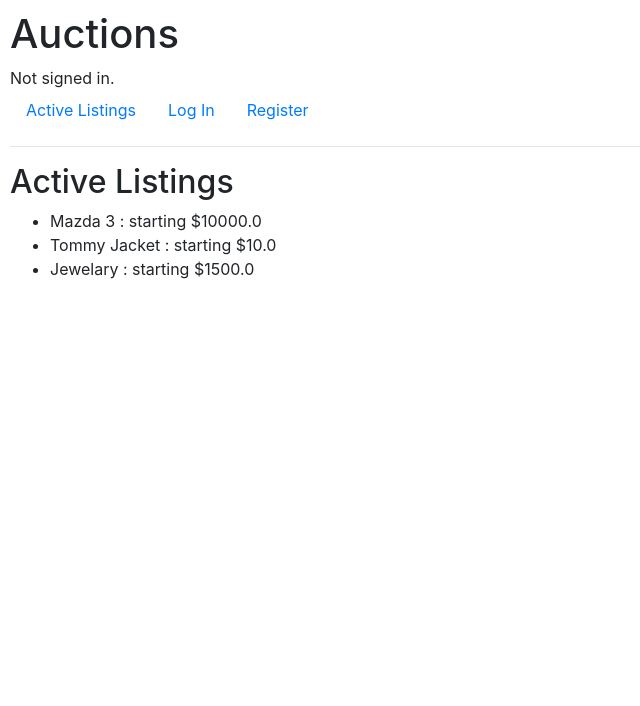
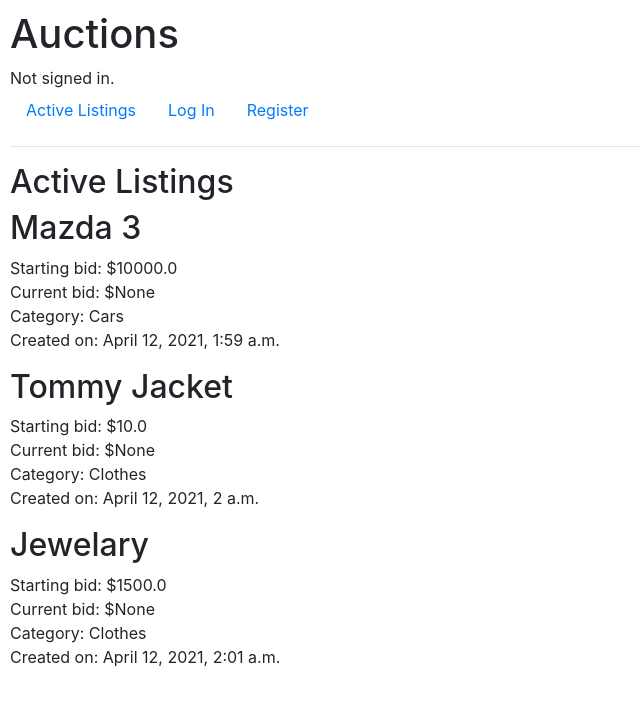
Before and after one commit to samikasasbeh/CS50W-2, a Django app: page / in a window 1280 px wide. Shown: the top 706 px of the page, without its empty margins (0-640 px from the left). Run offline with Django 3.2, Linux system fonts and the light colour scheme; data comes from the database, SQL or seed files in the repository; some libraries are stand-ins or nearby versions.

Commit message:
readjusting the the display of the listings in the index

```diff
--- a/commerce/auctions/templates/auctions/index.html
+++ b/commerce/auctions/templates/auctions/index.html
@@ -3,16 +3,26 @@
 {% block body %}
 
 <h2>Active Listings</h2>
+{% for list in Listings %}
+<div class="listing">
+    <div class="image"></div>
+    <div class="content">
+        <h2>{{ list.title }}</h2>
+        <p>
+            Starting bid: ${{ list.starting_bid }}<br>
+            Current bid: ${{ list.current_bid }}<br>
+            Category: {{ list.category }}<br>
+            Created on: {{ list.created_date }}
+        </p>
+    </div>
+{% empty %}
+<ul>
+    <li>No listings currently displayed</li>
+</ul>
+{% endfor %}
 
-<ul>
-    {% for list in Listings %}
 
-    <li>{{ list }}</li>
-    {% empty %}
-
-    <li>No listings right now.</li>
-    {% endfor %}
-</ul>
+</div>
 
 
 {% endblock %}
```
Also changed, not shown: commerce/auctions/models.py (line endings or trailing spaces).
